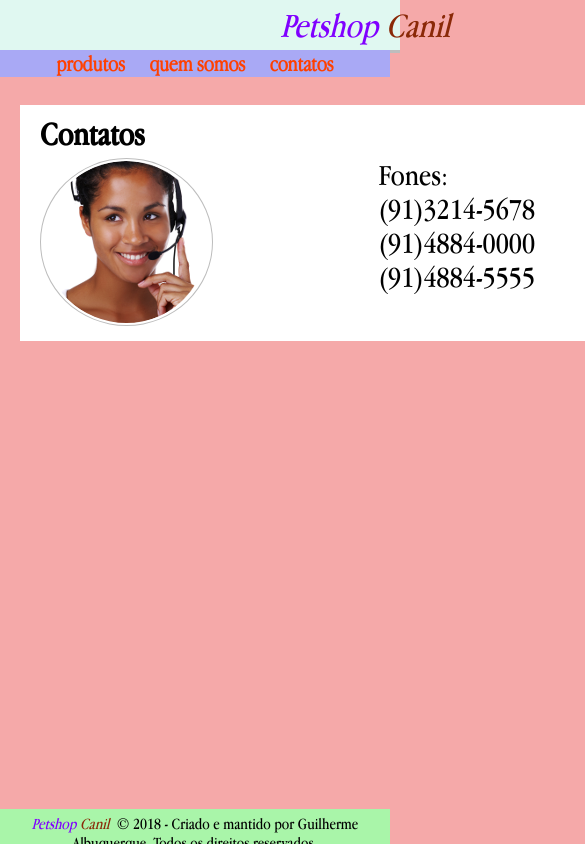
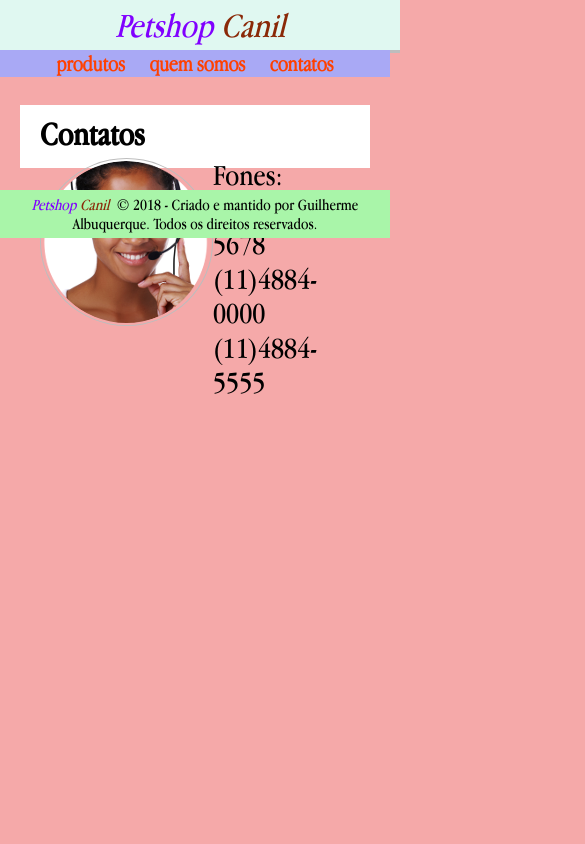
Before and after one commit to Lakshamana/Petshop-Canil, a plain HTML site: page contatos.html in a window 390 px wide. Shown: the top 844 px of the page, 585 px wide, since content can reach past the window. Drawn offline with Linux system fonts and the light colour scheme.

Commit message:
Atualização Responsividade
Atenção: A página contatos necessita revisão

```diff
--- a/contatos.html
+++ b/contatos.html
@@ -2,13 +2,12 @@
 <html>
 <head>
 	<title>Petshop Canil - Contatos</title>
-	<meta charset="utf-8"/>
+	<meta charset="utf-8" name="viewport" content="width=device-width, initial-scale=1"/>
 	<link rel="stylesheet" type="text/css" href="css/estilo.css">
 </head>
 <body>
 	<div id="tudo">
 		<div id="painel">
-			<div id="limite_painel">
 			<div id="logo">
 				<a href="index.html" class="logo_link">
 					<em><span class="roxo">Petshop</span><span class="marrom"> Canil</span></em>
@@ -20,24 +19,23 @@
 				<a href="contatos.html">contatos</a>
 			</div>
 		</div>
-		</div>
 
 		<div id="area_principal">
 			<div id="contatos">
 				<h2>Contatos</h2>
-				<img src="img/atendente.png" class="clear" id="borda_img_cont">
+				<img src="img/atendente.png" id="borda_img_cont">
 				<div id="fones">
 					<p>Fones:</p>
 					<ul>
-						<li>(91)3214-5678</li>
-						<li>(91)4884-0000</li>
-						<li>(91)4884-5555</li>
+						<li>(11)3214-5678</li>
+						<li>(11)4884-0000</li>
+						<li>(11)4884-5555</li>
 					</ul>
 				</div>
 			</div>
 		</div>
 
-		<div id="rodape2">
+		<div class="rodape rodape-lo">
 				<em><span class="roxo">Petshop</span><span class="marrom"> Canil</span></em>
 			&nbsp;&copy; 2018 - Criado e mantido por Guilherme Albuquerque. Todos os direitos reservados.
 		</div>
--- a/css/estilo.css
+++ b/css/estilo.css
@@ -13,38 +13,35 @@
 	src: url(fontes/AppleGaramond-Light.ttf);
 }
 
+html, body{ max-height: 100%; }
+
 body{
-	height: 100%;
-	background: #F5A9A9; /*#A9F5A9*/
+	background: #F5A9A9;
 	font-family: "Apple Garamond", Garamond, serif;
 	font-size: 22px;
 }
 
-ul, li{
-	margin: 1px, 0;
+ul li{
+	margin: 1px 0;
 	list-style: none;
 }
 
 #tudo{
 	min-height: 100%;
-	margin: 0 auto;
 	position: relative;
 }
 
 #painel{
 	top: 0;
-	height: 40px;
 	width: 100%;
 	background: #E0F8F1;
 	position: fixed;
 	border-bottom: 3px solid #BDBDBD;
 	padding: 5px;
+	margin-left: auto;
+	margin-right: auto;
 }
 
-#limite_painel{
-	width: 720px;
-	margin: 0 auto;
-}
 
 #logo{
 	text-align: center;
@@ -56,38 +53,45 @@ ul, li{
 	font-size: 22px;
 	font-weight: 605;
 	background: #A9A9F5;
+	text-align: center;
 	padding: 1px 0;
-	margin-top: 5px;
 	left: 0;
+	margin: 5px auto;
 	position: fixed;
 	height: 25px;
 	width: 100%;
-	text-align: center;
+}
+
+#area_principal{
+	padding: 10px 10px 50px 10px;
+	max-width: 720px;
+	margin: auto;
+	margin-top: 85px;
+}
+
+@media(max-width: 300px){
+	#menu{
+		height: 50px;
+	}
+
+	#area_principal{
+		margin-top: 95px;
+	}
 }
 
 #fones{
 	font-size: 30px;
-	position: relative;
-	float: right;
-	left: -25%;
+	width: 40px;
+	float: left;
 }
 
-#area_principal{
-	padding: 10px 10px 0 10px;
-	width: 720px;
-	margin: 30px auto;
-	margin-top: 85px;
-}
-
-h2{
-	margin-bottom: 5px;
-}
+h2{ margin-bottom: 5px; }
 
 #postagem{
 	background: #FFF;
 	padding: 10px;
 	margin: 10px;
-	margin-bottom: 20px;
+	margin-bottom: 15px;
 }
 
 #lista{
@@ -109,10 +113,11 @@ h2{
 #borda_img_cont{
 	border: 1px solid #BDBDBD;
 	padding: 2px;
+	float: left;
 	border-radius: 50%;
 }
 
-#rodape{
+.rodape{
 	bottom: 0;
 	width: 100%;
 	height: 25px;
@@ -122,15 +127,32 @@ h2{
 	text-align: center;
 }
 
-#rodape2{
-	position: fixed;
-	bottom: 0;
-	width: 100%;
-	height: 25px;
-	padding: 5px 0;
-	background: #A9F5A9;
-	font-size: 16px;
-	text-align: center;
+.rodape-hi{ position: absolute; }
+
+.rodape-lo{ position: absolute; }
+
+.rodape-lo,
+.rodape-hi{
+	content: "";
+	display: table;
+	clear: both;
+}
+
+
+@media(max-width: 300px){
+	.rodape-lo{
+		position: absolute;
+	}
+
+	#area_principal{
+		padding-bottom: 80px;
+	}
+}
+
+@media(min-width: 600px){
+	.rodape-lo{
+		position: fixed;
+	}
 }
 
 a{
```
Also changed, not shown: index.html (+5 -7 lines), produtos.html (+2 -4 lines), quem_somos.html (+2 -4 lines). Lines whose indentation alone changed are shown as unchanged.
